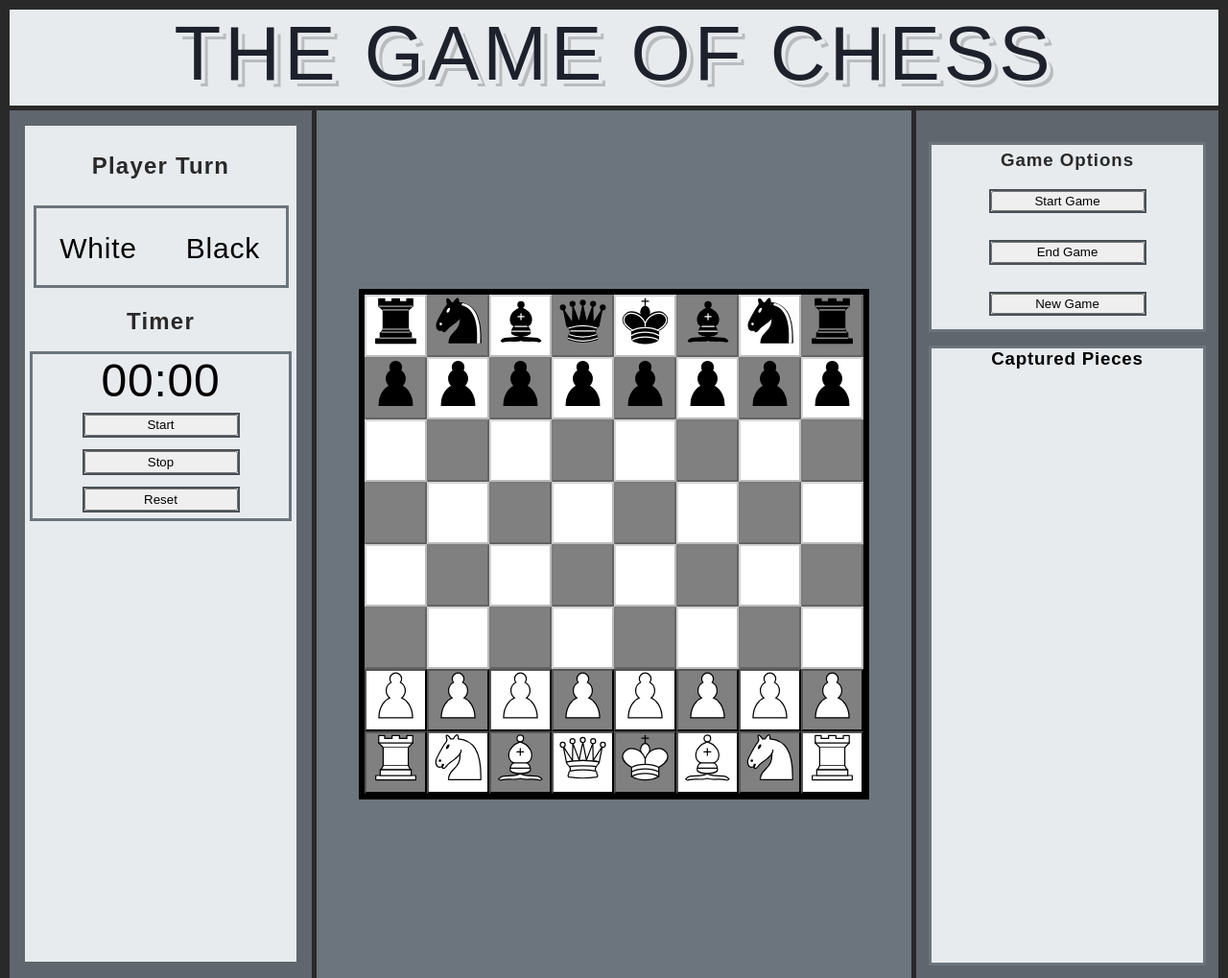
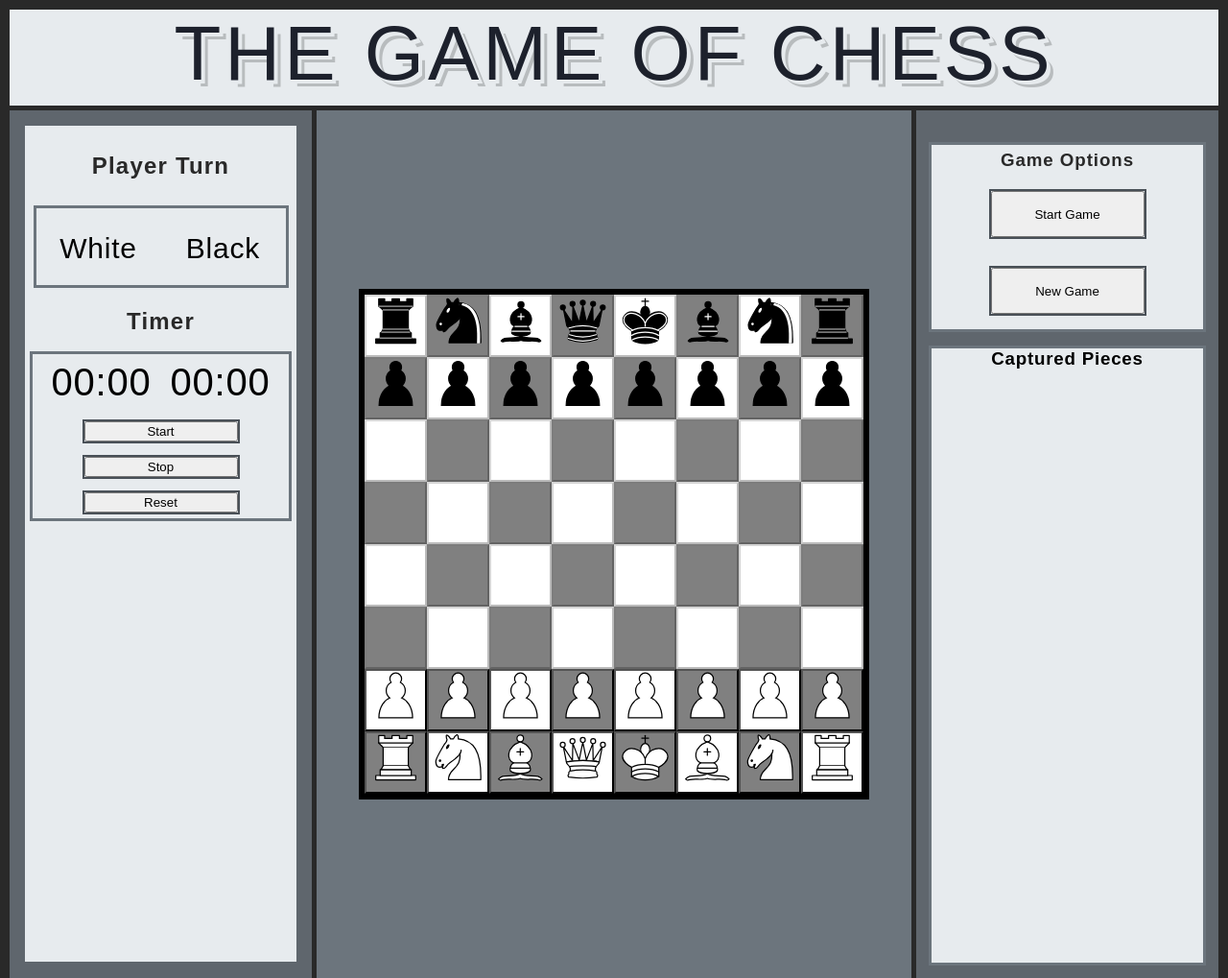
Before and after one commit to c675b713/eecs448-project4-ChessGame, a plain HTML site: page index.html in a window 1280 px wide. Shown: the top 1019 px of the page at 96% size. Drawn offline with Linux system fonts and the light colour scheme.

Commit message:
fixed ui, working on functionality

```diff
--- a/index.html
+++ b/index.html
@@ -35,8 +35,13 @@
                 <!-- Timer -->
                 <h2>Timer</h2>
                 <div class="timer">
-                    <div id="display">
+                    <div class="timer-container">
+                    <div id="display-white">
                        00:00
+                    </div>
+                    <div id="display-black">
+                        00:00
+                     </div>
                     </div>
                     <button id="time-buttons" class="start-time">
                         Start
@@ -49,6 +54,7 @@
                     </button>
 
                 </div>
+
             </div>
 
         </nav>
@@ -140,7 +146,7 @@
                 <div class="gameOptions">
                     <h3>Game Options</h3>
                         <button class="start-game"> Start Game</button>
-                        <button class="end-turn">End Game</button>
+
                         <button class="new-game">New Game</button>
 
                 </div>
--- a/style.css
+++ b/style.css
@@ -167,11 +167,17 @@ nav{
     justify-content: center;
 
 }
-#display{
+.timer-container{
+    display: inline-flex;
+
+
+}
+
+#display-white, #display-black{
     width: 100%;
-    font-size: 48px;
+    font-size: 40px;
     text-align: center;
-    margin: 0px auto;
+    padding: 10px;
 }
  #start{
     text-align: center;
```
